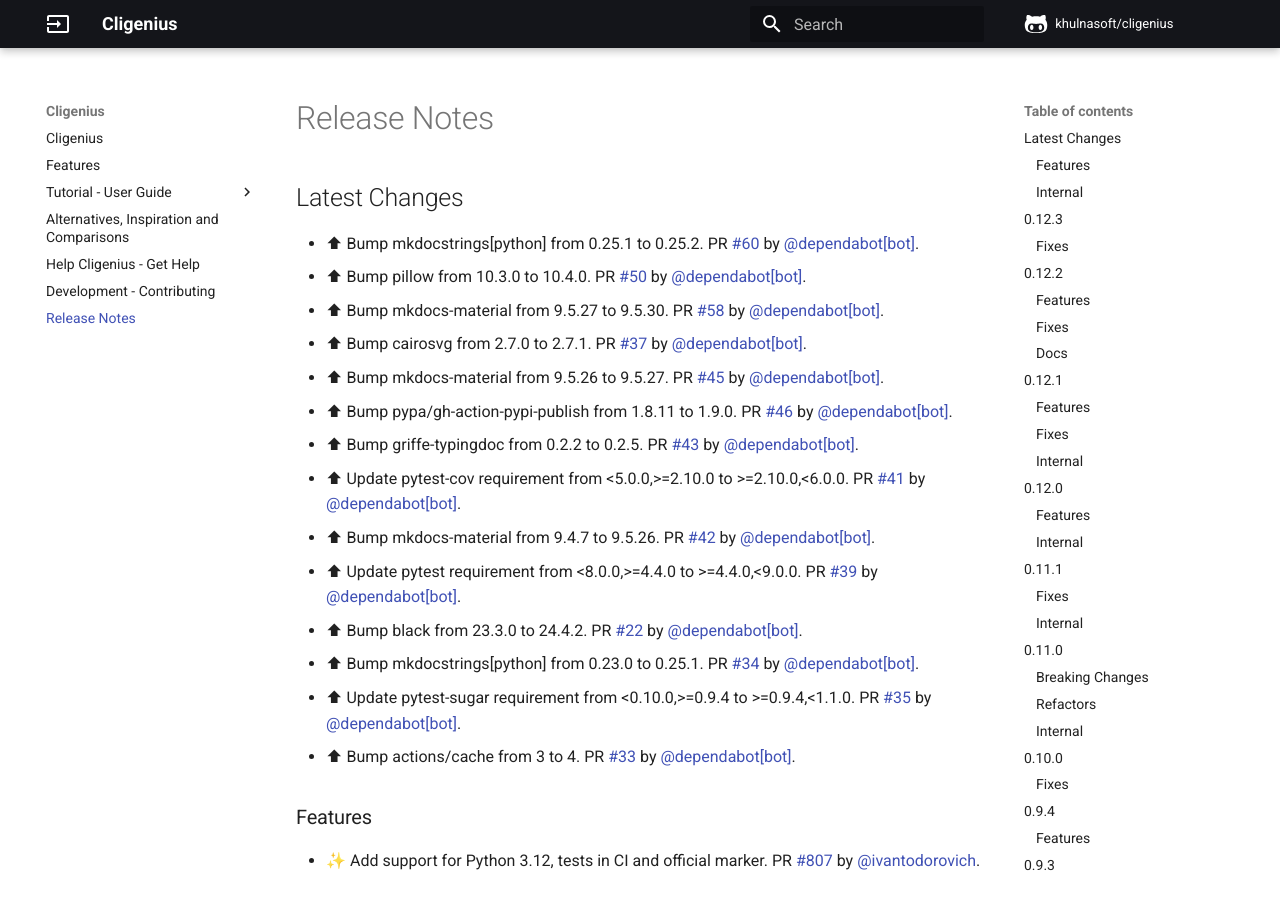
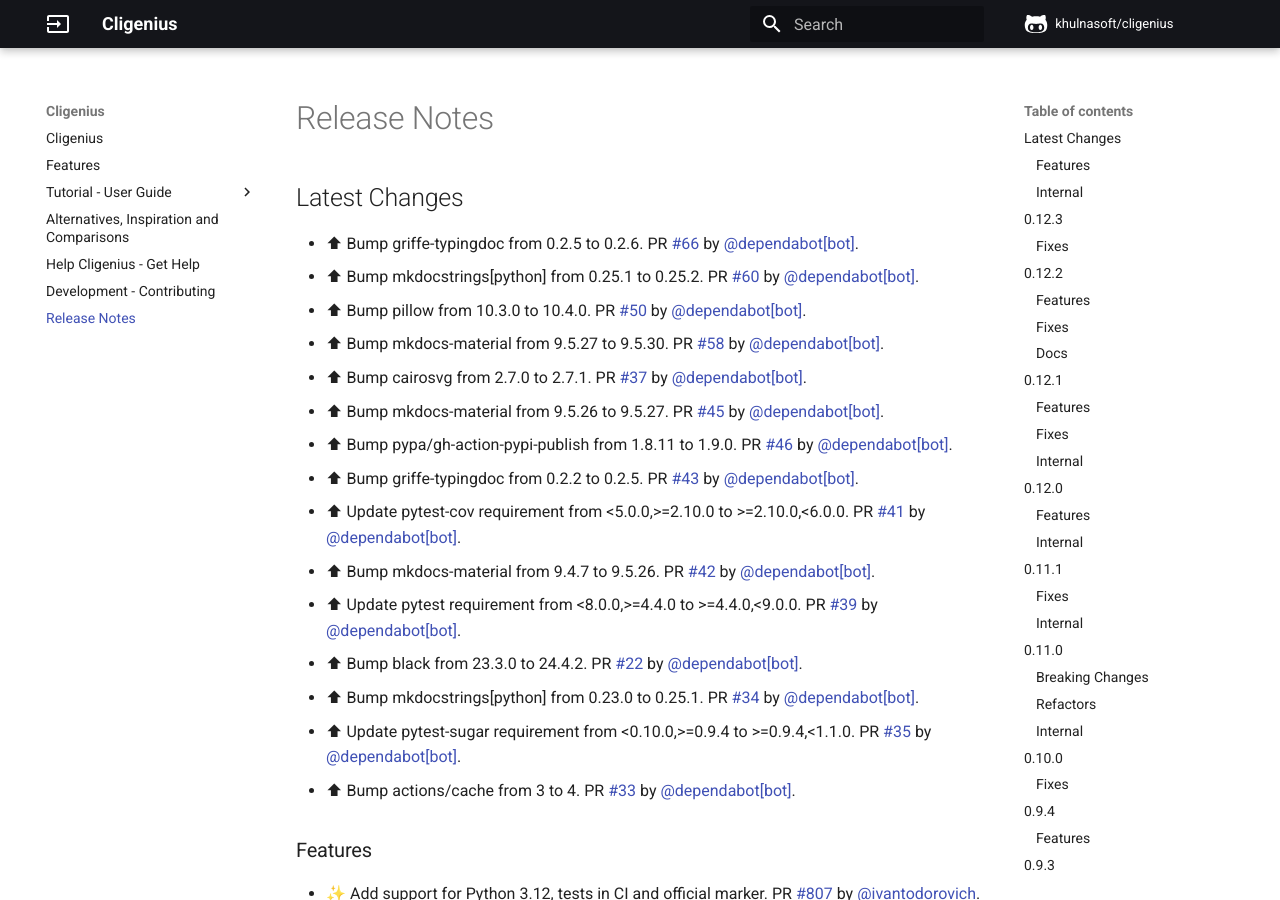
Before and after one commit to readyapi/cligenius, an MkDocs documentation site: the page built from docs/release-notes.md, in a window 1280 px wide and 900 px high. Built offline with MkDocs 1.6.1 and Material for MkDocs 9.7.7, drawn with Linux system fonts in a browser that asks for light colours; comment, search, counter and statistics services are not loaded.

Commit message:
📝 Update release notes

```diff
--- a/docs/release-notes.md
+++ b/docs/release-notes.md
@@ -1,5 +1,6 @@
 ## Latest Changes
 
+* ⬆ Bump griffe-typingdoc from 0.2.5 to 0.2.6. PR [#66](https://github.com/khulnasoft/cligenius/pull/66) by [@dependabot[bot]](https://github.com/apps/dependabot).
 * ⬆ Bump mkdocstrings[python] from 0.25.1 to 0.25.2. PR [#60](https://github.com/khulnasoft/cligenius/pull/60) by [@dependabot[bot]](https://github.com/apps/dependabot).
 * ⬆ Bump pillow from 10.3.0 to 10.4.0. PR [#50](https://github.com/khulnasoft/cligenius/pull/50) by [@dependabot[bot]](https://github.com/apps/dependabot).
 * ⬆ Bump mkdocs-material from 9.5.27 to 9.5.30. PR [#58](https://github.com/khulnasoft/cligenius/pull/58) by [@dependabot[bot]](https://github.com/apps/dependabot).
```
